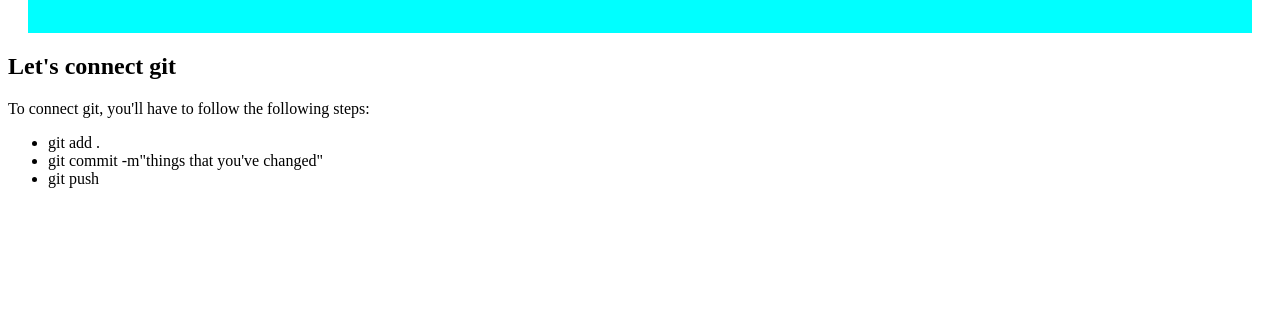
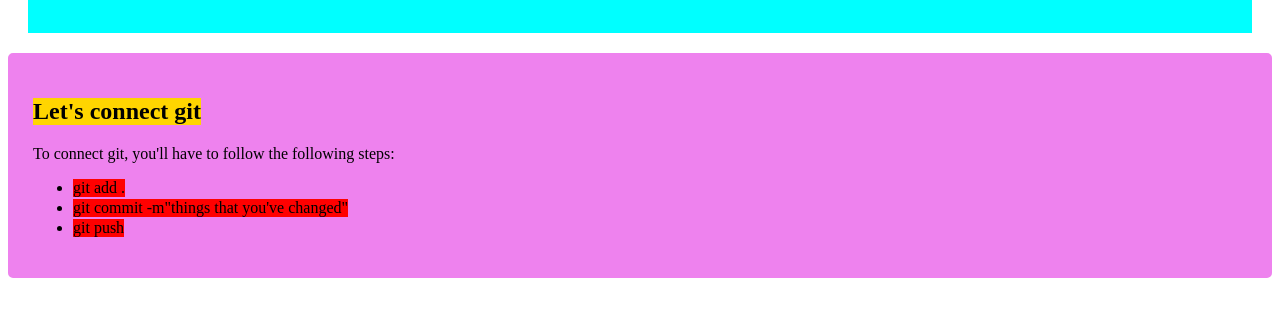
Before and after one commit to IrtezaRashid17/first-git-repo, a plain HTML site: page index.html in a window 1280 px wide. Shown: the part 177-494 px from the top of the page. Drawn offline with Linux system fonts and the light colour scheme.

Commit message:
styled list more

```diff
--- a/Styles/design.css
+++ b/Styles/design.css
@@ -7,3 +7,18 @@ h1{
     background-color: tomato;
     width: fit-content;
 }
+.second{
+    background-color: violet;
+    padding: 20px;
+    border: 5px solid violet;
+    border-radius: 5px;
+}
+.second h2{
+    background-color: rgb(255, 213, 0);
+    width: fit-content;
+}
+.second ul li{
+    width: fit-content;
+    margin-bottom: 2px;
+    background-color: red;
+}
```
